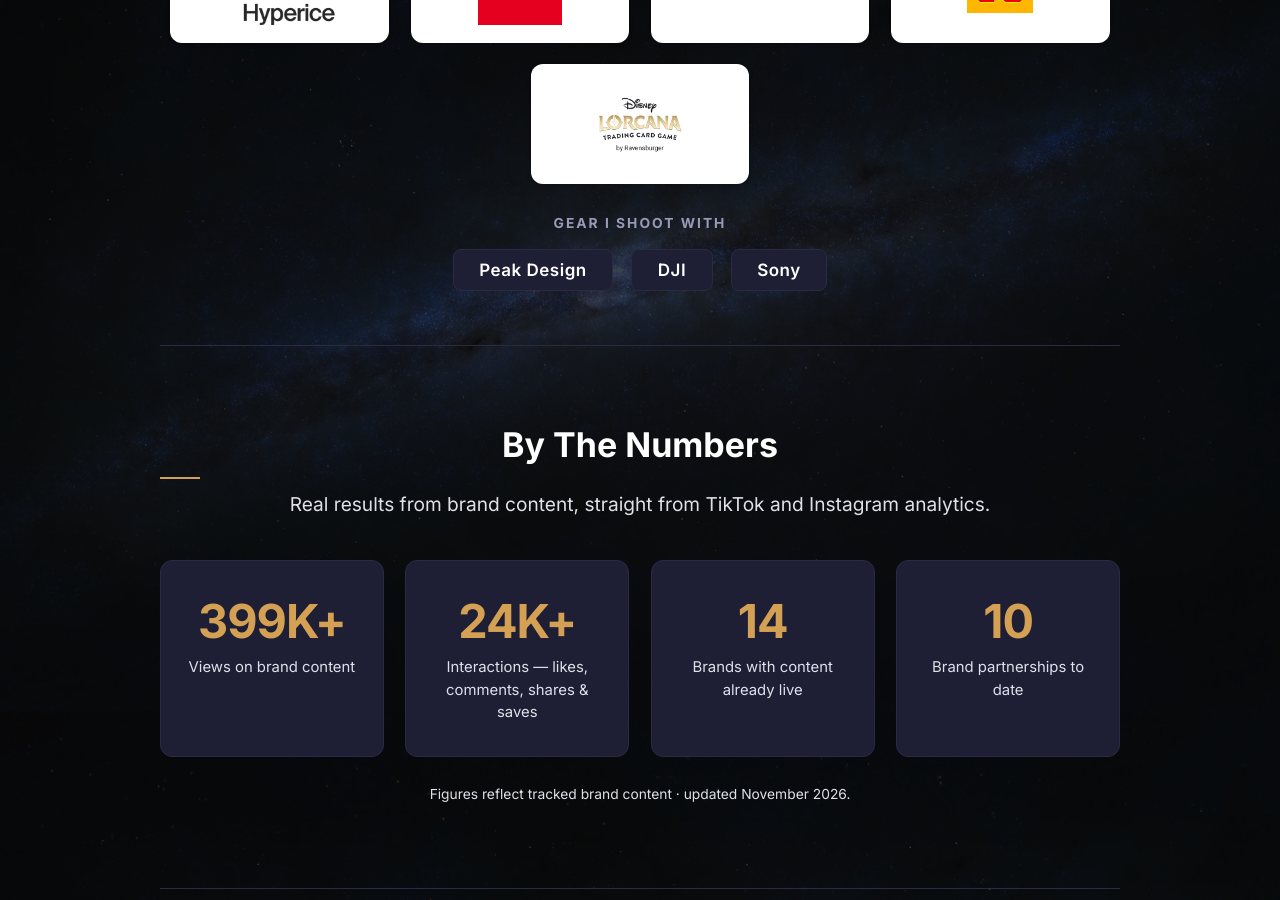
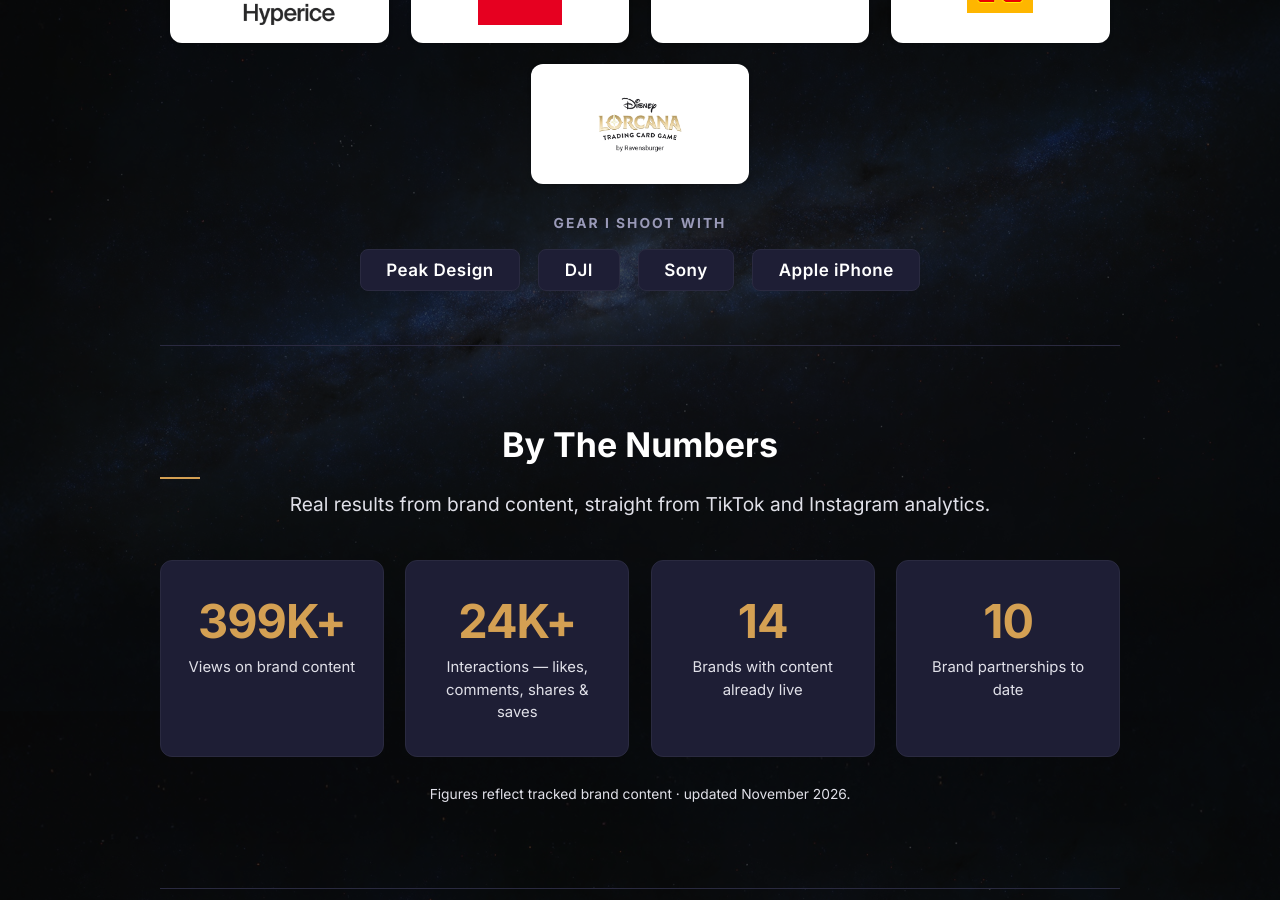
Before and after one commit to IcaroBichir/infocrazy, a Jekyll site: the page built from ugc/index.html, in a window 1280 px wide and 900 px high, scrolled down 3789 px. Built offline with Jekyll 4.4.1, drawn with Linux system fonts in a browser that asks for light colours; nearby versions of some CDN libraries; a script that is not in the unit is left out; some of the changed text lies outside the part shown.

Commit message:
Add iPhone 18 Pro to UGC gear
Tools list now says iPhone 18 Pro instead of the 15 Pro, and Apple iPhone joins the Gear I Shoot With tags.

```diff
--- a/ugc/index.html
+++ b/ugc/index.html
@@ -242,6 +242,7 @@
     <span class="ugc-brand-tag">Peak Design</span>
     <span class="ugc-brand-tag">DJI</span>
     <span class="ugc-brand-tag">Sony</span>
+    <span class="ugc-brand-tag">Apple iPhone</span>
   </div>
 </section>
 
@@ -307,7 +308,7 @@
     <span class="ugc-tool-tag">CapCut</span>
     <span class="ugc-tool-tag">Lightroom</span>
     <span class="ugc-tool-tag">Canva</span>
-    <span class="ugc-tool-tag">iPhone 15 Pro</span>
+    <span class="ugc-tool-tag">iPhone 18 Pro</span>
     <span class="ugc-tool-tag">Sony Alpha</span>
     <span class="ugc-tool-tag">DJI Camera</span>
     <span class="ugc-tool-tag">DJI Mic</span>
```
